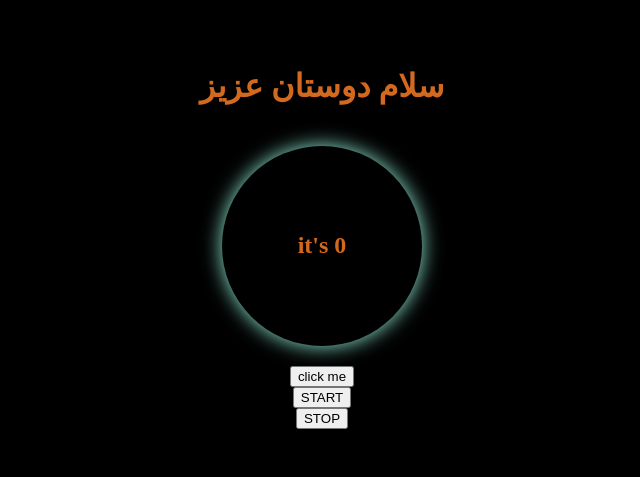
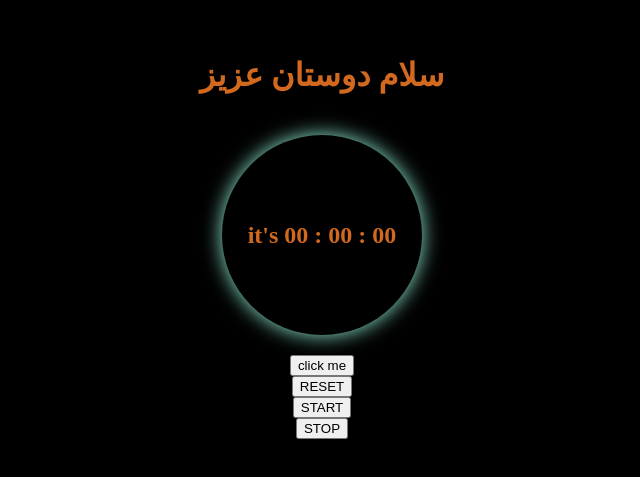
Before and after one commit to armiinEX/React-Learning-Exercises, a React (Create React App) app: page / in a window 1280 px wide. Shown: the part 163-640 px from the top of the page, without its empty margins (318-958 px from the left). Built offline with nearby package versions, Linux system fonts and the light colour scheme.

Commit message:
exercise-2-2

```diff
--- a/src/Timer.jsx
+++ b/src/Timer.jsx
@@ -6,62 +6,81 @@ class number extends React.Component{
     constructor(){
       super();
       this.state = {
-        number : 0
-      }
+        hour:0,
+        minute:0,
+        secound:0,
+        isStart:false
+    }
     }
 
-    setStart =()=>{
-        interval = setInterval(() => {
+    startInterval =()=>{
+        if (this.state.isStart === false){
             this.setState({
-              number : this.state.number + 1
+                isStart: true
             })
-          } ,1000)
+            interval = setInterval(() => {
+                this.setState({
+                  secound : this.state.secound + 1
+                })
+                if (this.state.secound === 60){
+                    this.setState({
+                        secound: 0,
+                        minute: this.state.minute + 1
+                    })
+                }
+                if (this.state.minute === 60){
+                    this.setState({
+                        minute: 0,
+                        hour: this.state.hour + 1
+                    })
+                }
+              } ,1000)
+        }
     }
 
-    // componentDidMount(){
-    //     console.log("componentDidMount");
-
-    //     interval = setInterval(() => {
-    //     this.setState({
-    //       number : this.state.number + 1
-    //     })
-    //   } ,1000)
-    // }
-
-    setStop =()=>{
+    stopInterval =()=>{
+        this.setState({
+            isStart: false
+        })
         clearInterval(interval);
     }
 
-    // componentDidUpdate(){
-    //     console.log("componentDidUpdate")
+    resetInterval =()=>{
+        this.stopInterval();
+        this.setState({
+            secound: 0,
+            minute: 0,
+            hour: 0
+        })
+    }
 
-    //     if(this.state.number === 0){
-    //         clearInterval(interval);
-    //     }
-    // }
-
-    componentWillUnmount(){
-        console.log("componentWillUnmount")
-    }
     render(){
+        let h = this.state.hour;
+        let m = this.state.minute;
+        let s = this.state.secound;
 
       return(
         <>
             <h2 className='timer'>
-                it's {this.state.number}
+                it's {`${h > 9 ? h : "0"+h} : ${m > 9 ? m : "0"+m} : ${s > 9 ? s : "0"+s}`}
             </h2>
 
             <button onClick={this.props.x}>
                 click me
             </button>
 
-            <button onClick={this.setStart}>
+            <button onClick={this.resetInterval}>
+                RESET
+            </button>
+
+            <button onClick={this.startInterval}>
                 START
             </button>
 
-            <button onClick={this.setStop}>
+            <button onClick={this.stopInterval}>
                 STOP
             </button>
+
 
 
         </>
```
Also changed, not shown: 1 other file (tests, documents, lock files or other folders).
